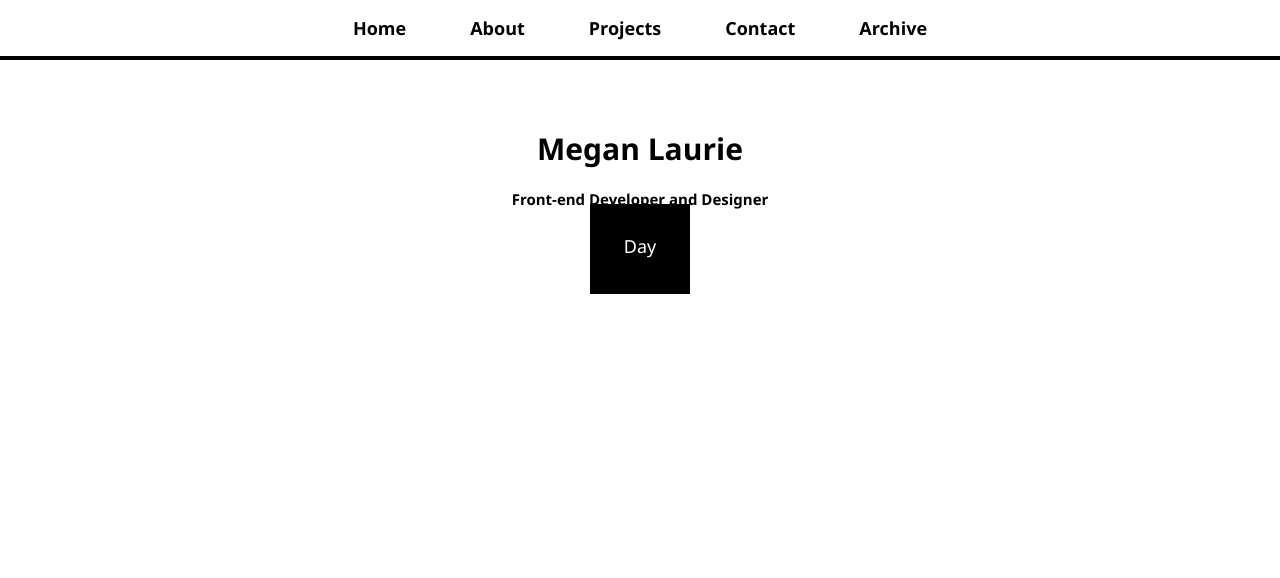
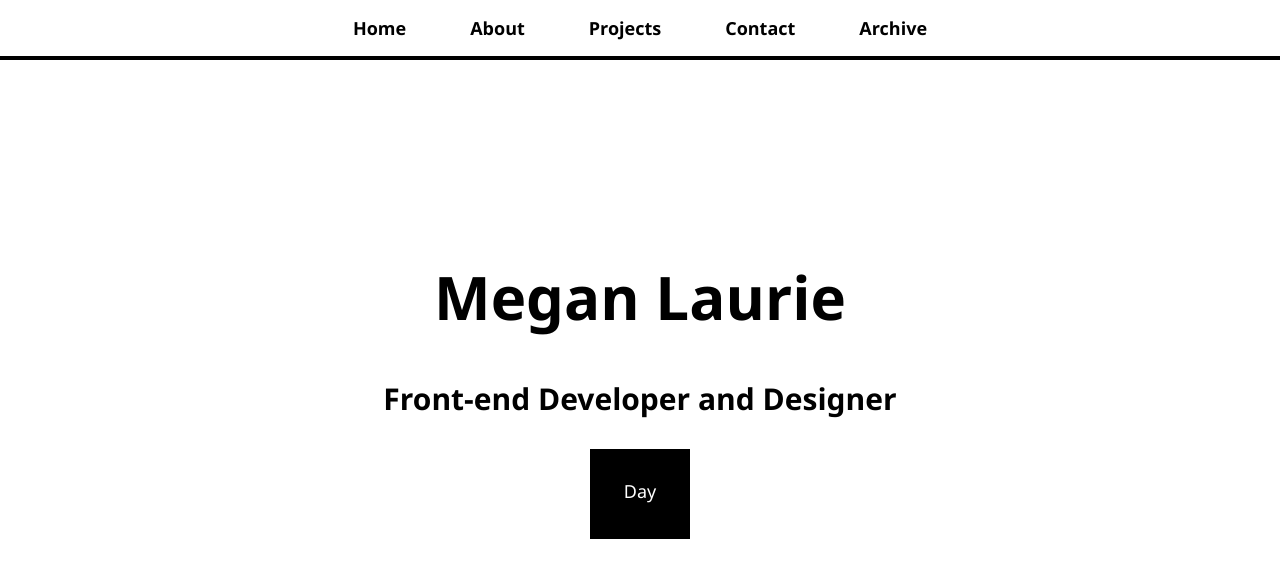
Before and after one commit to meglaurie/Portfolio-Summer-2020, a React (Create React App) app in the folder my-react-website/: page / in a window 1280 px wide. Shown: the top 578 px of the page. Built offline with nearby package versions, Linux system fonts and the light colour scheme.

Commit message:
positioning elements

```diff
--- a/my-react-website/src/scss/_gobalstyle.scss
+++ b/my-react-website/src/scss/_gobalstyle.scss
@@ -5,12 +5,12 @@ body {
 
 // Home Page Styles
 .title-txt{
-  margin-top: 10%;
-  font-size: 30px;
+  margin-top: 20%;
+  font-size: 60px;
   text-align: center;
 }
 .sub-title{
-  font-size: 15px;
+  font-size: 30px;
   text-align: center;
 }
 
@@ -19,15 +19,14 @@ body {
   width: 100px;
   height: 60px;
   text-align: center;
-  margin: 20% auto;
+  margin: 55% auto;
   padding-top: 30px;
   background-color: lightgray;
   color: white;
 }
 .switch-off {
-  -webkit-animation: glow 1s ease-in-out infinite alternate;
-  -moz-animation: glow 1s ease-in-out infinite alternate;
-  animation: glow 1s ease-in-out infinite alternate;
+  background-color: #bd2453;
+  box-shadow: 0px 0px 35px 2px #e154b4;
 }
 .switch-on {
   background-color: #000;
```
